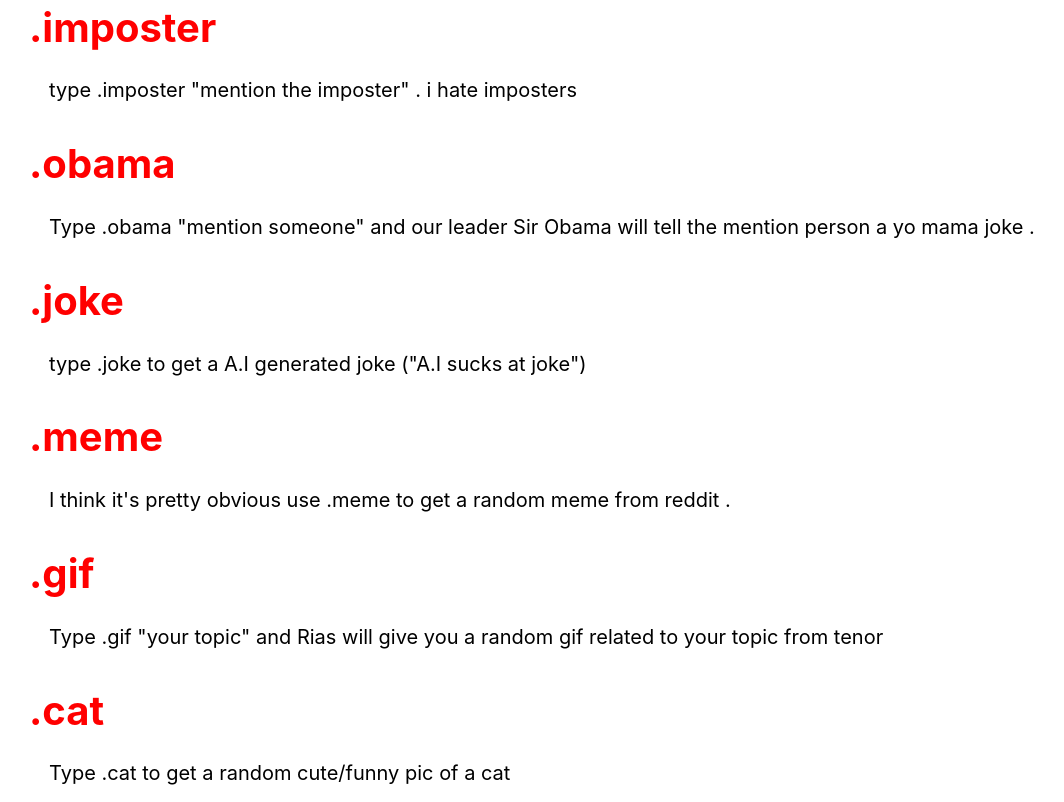
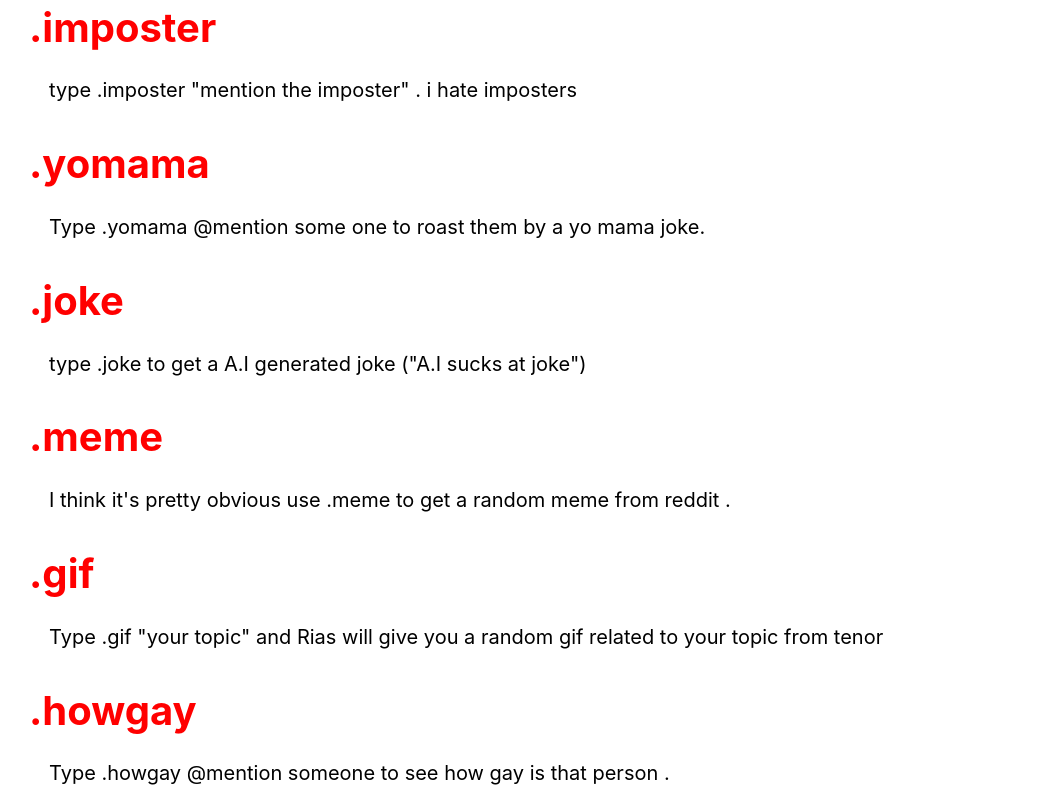
Before and after one commit to TRASH-8bit/Rias-gremory, a plain HTML site: page index.html in a window 1280 px wide. Shown: the part 1198-2000 px from the top of the page, without its empty margins (21-1085 px from the left). Drawn offline with Linux system fonts and the light colour scheme.

Commit message:
Update index.html

```diff
--- a/index.html
+++ b/index.html
@@ -28,14 +28,16 @@
         <p>When someone is acting sus on the server just type .sus and mention that person .</p>
         <h1 id="roast">.imposter</h1>
         <p>type .imposter "mention the imposter" . i hate imposters </p>
-        <h1 id="roast">.obama</h1>
-        <p>Type .obama "mention someone" and our leader Sir Obama will tell the mention person a yo mama joke .</p>
+        <h1 id="roast">.yomama</h1>
+        <p>Type .yomama @mention some one to roast them by a yo mama joke.</p>
         <h1 id="roast">.joke</h1>
         <p>type .joke to get a A.I generated joke ("A.I sucks at joke")</p>
         <h1 id="roast">.meme</h1>
         <p>I think it's pretty obvious use .meme to get a random meme from reddit . </p>
         <h1 id="roast">.gif</h1>
         <p>Type .gif "your topic" and Rias will give you a random gif related to your topic from tenor</p>
+        <h1 id="roast">.howgay</h1>
+        <p>Type .howgay @mention someone to see how gay is that person . </p>
         <h1 id="roast">.cat</h1>
         <p>Type .cat to get a random cute/funny pic of a cat</p>
         <h1 id="roast">.makememe</h1>
```
